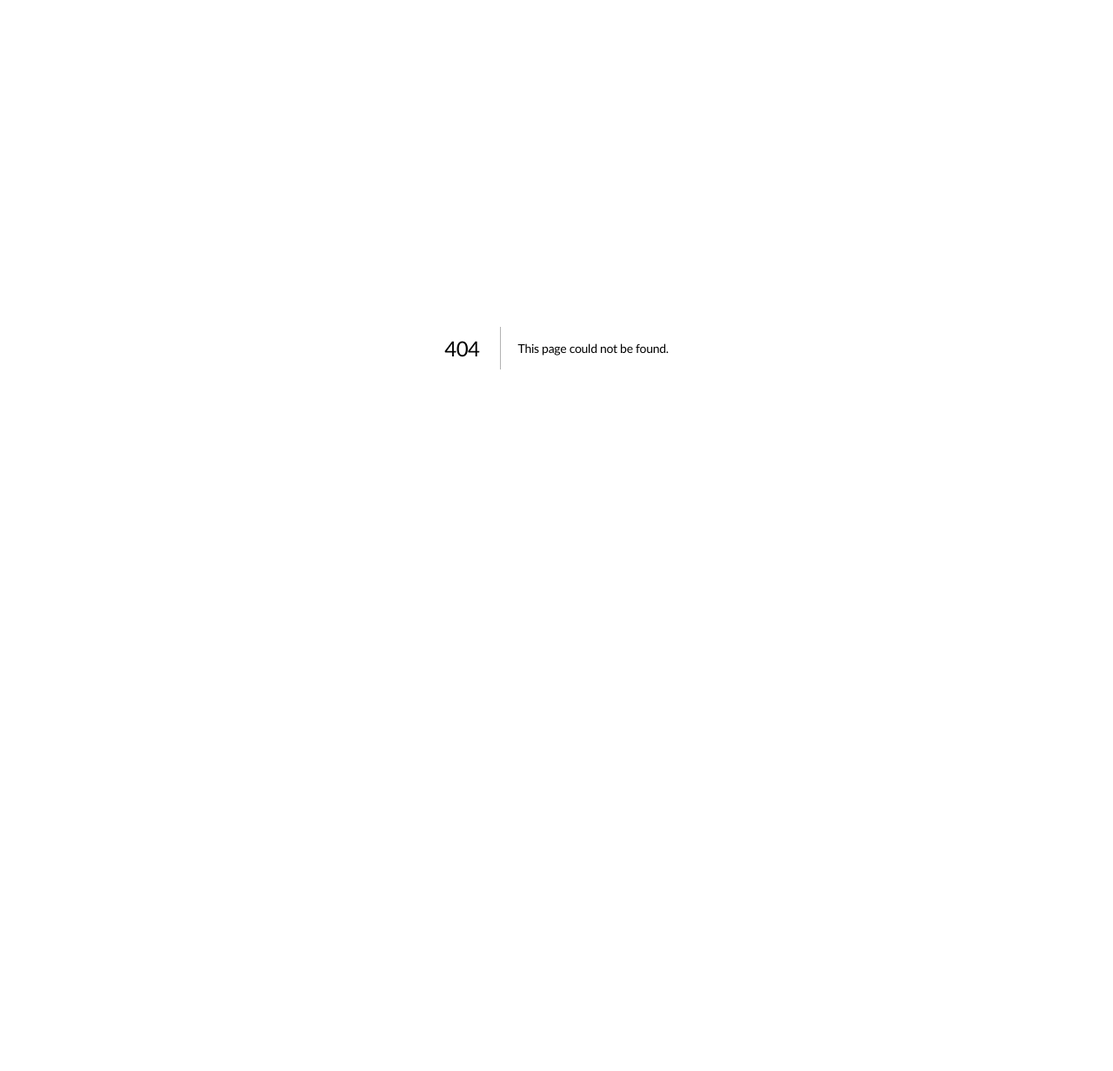
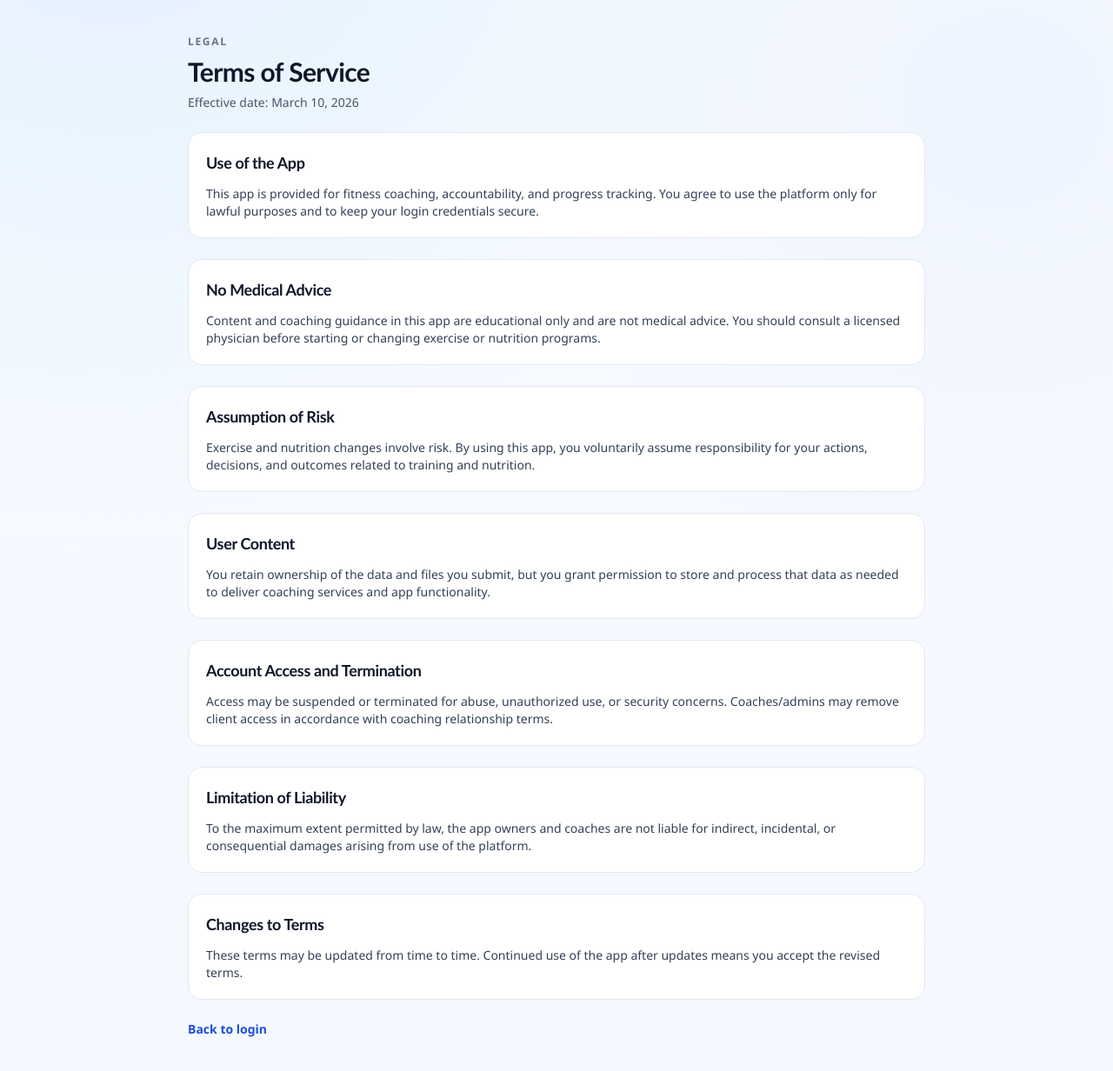
Before and after one commit to ablefitnesstrainer/fitnessapp, a Next.js app: page /terms in a window 1280 px wide. Before the commit this address had no page. Shown: the whole page at 87% size. Before the commit the page ends 800 px from the top, so only its background shows below. Built offline with nearby package versions, Linux system fonts and the light colour scheme.

Commit message:
Add privacy policy and terms pages with footer links

```diff
--- a/app/(app)/layout.tsx
+++ b/app/(app)/layout.tsx
@@ -3,6 +3,7 @@ import { SignOutButton } from "@/components/sign-out-button";
 import { getCurrentAppUser } from "@/services/auth-service";
 import { BrandLogo } from "@/components/brand-logo";
 import { createClient } from "@/lib/supabase-server";
+import Link from "next/link";
 
 export const dynamic = "force-dynamic";
 
@@ -38,9 +39,20 @@ export default async function AppLayout({ children }: { children: React.ReactNod
           </header>
           {children}
           <footer className="mt-6 rounded-2xl border border-amber-200 bg-amber-50/70 px-4 py-3 text-xs text-amber-900">
-            Exercise and nutrition guidance in this app is educational and not medical advice.
-            Consult a licensed physician before starting or changing any exercise or diet program.
-            Participation is voluntary and users are responsible for their own decisions and outcomes.
+            <p>
+              Exercise and nutrition guidance in this app is educational and not medical advice. Consult a licensed physician
+              before starting or changing any exercise or diet program. Participation is voluntary and users are responsible for
+              their own decisions and outcomes.
+            </p>
+            <div className="mt-2 flex flex-wrap items-center gap-3">
+              <Link href="/privacy" className="font-semibold underline decoration-amber-400/70 underline-offset-2 hover:text-amber-950">
+                Privacy Policy
+              </Link>
+              <span>•</span>
+              <Link href="/terms" className="font-semibold underline decoration-amber-400/70 underline-offset-2 hover:text-amber-950">
+                Terms of Service
+              </Link>
+            </div>
           </footer>
         </div>
       </main>
--- a/app/(auth)/layout.tsx
+++ b/app/(auth)/layout.tsx
@@ -1,4 +1,5 @@
 import Image from "next/image";
+import Link from "next/link";
 
 export default function AuthLayout({ children }: { children: React.ReactNode }) {
   return (
@@ -28,7 +29,20 @@ export default function AuthLayout({ children }: { children: React.ReactNode })
             <p>Weekly check-ins with direct coach messaging</p>
           </div>
         </div>
-        <div className="bg-white p-6 sm:p-10">{children}</div>
+        <div className="bg-white p-6 sm:p-10">
+          {children}
+          <div className="mt-6 border-t border-slate-200 pt-4 text-xs text-slate-500">
+            <div className="flex flex-wrap items-center gap-3">
+              <Link href="/privacy" className="font-semibold text-slate-600 hover:text-slate-900">
+                Privacy Policy
+              </Link>
+              <span>•</span>
+              <Link href="/terms" className="font-semibold text-slate-600 hover:text-slate-900">
+                Terms of Service
+              </Link>
+            </div>
+          </div>
+        </div>
       </div>
     </div>
   );
--- /dev/null
+++ b/app/privacy/page.tsx
@@ -0,0 +1,68 @@
+import Link from "next/link";
+
+export default function PrivacyPage() {
+  return (
+    <main className="mx-auto max-w-4xl space-y-6 px-4 py-10 sm:px-6">
+      <div className="space-y-2">
+        <p className="text-xs font-semibold uppercase tracking-[0.14em] text-slate-500">Legal</p>
+        <h1 className="text-3xl font-bold text-slate-900">Privacy Policy</h1>
+        <p className="text-sm text-slate-600">Effective date: March 10, 2026</p>
+      </div>
+
+      <section className="space-y-3 rounded-2xl border border-slate-200 bg-white p-5 text-sm text-slate-700">
+        <h2 className="text-lg font-semibold text-slate-900">What We Collect</h2>
+        <p>
+          We collect account data (name, email, role), coaching data (workouts, nutrition logs, habits, check-ins, messages),
+          and files you upload (such as progress photos and attachments). We also store technical logs needed for security and
+          operations.
+        </p>
+      </section>
+
+      <section className="space-y-3 rounded-2xl border border-slate-200 bg-white p-5 text-sm text-slate-700">
+        <h2 className="text-lg font-semibold text-slate-900">How We Use Data</h2>
+        <p>
+          Your data is used to deliver coaching services, track progress, provide messaging, support account security, and
+          improve app reliability.
+        </p>
+      </section>
+
+      <section className="space-y-3 rounded-2xl border border-slate-200 bg-white p-5 text-sm text-slate-700">
+        <h2 className="text-lg font-semibold text-slate-900">Storage and Security</h2>
+        <p>
+          Data is stored using Supabase/PostgreSQL infrastructure with role-based access controls and row-level security policies
+          where configured. Sensitive files are stored in private buckets with signed access URLs.
+        </p>
+      </section>
+
+      <section className="space-y-3 rounded-2xl border border-slate-200 bg-white p-5 text-sm text-slate-700">
+        <h2 className="text-lg font-semibold text-slate-900">Sharing</h2>
+        <p>
+          We do not sell personal data. Data may be shared with service providers required to run the app (hosting, database,
+          e-signature) and when required by law.
+        </p>
+      </section>
+
+      <section className="space-y-3 rounded-2xl border border-slate-200 bg-white p-5 text-sm text-slate-700">
+        <h2 className="text-lg font-semibold text-slate-900">Your Choices</h2>
+        <p>
+          You can request updates or deletion of personal profile data through your coach/admin. Some data may be retained for
+          legal, billing, and security records.
+        </p>
+      </section>
+
+      <section className="space-y-3 rounded-2xl border border-slate-200 bg-white p-5 text-sm text-slate-700">
+        <h2 className="text-lg font-semibold text-slate-900">Contact</h2>
+        <p>
+          For privacy questions, contact your coach/admin through in-app messages. This policy may be updated periodically, and
+          the effective date will be revised when changes are made.
+        </p>
+      </section>
+
+      <div className="text-sm">
+        <Link href="/login" className="font-semibold text-blue-700 hover:text-blue-800">
+          Back to login
+        </Link>
+      </div>
+    </main>
+  );
+}
--- /dev/null
+++ b/app/terms/page.tsx
@@ -0,0 +1,74 @@
+import Link from "next/link";
+
+export default function TermsPage() {
+  return (
+    <main className="mx-auto max-w-4xl space-y-6 px-4 py-10 sm:px-6">
+      <div className="space-y-2">
+        <p className="text-xs font-semibold uppercase tracking-[0.14em] text-slate-500">Legal</p>
+        <h1 className="text-3xl font-bold text-slate-900">Terms of Service</h1>
+        <p className="text-sm text-slate-600">Effective date: March 10, 2026</p>
+      </div>
+
+      <section className="space-y-3 rounded-2xl border border-slate-200 bg-white p-5 text-sm text-slate-700">
+        <h2 className="text-lg font-semibold text-slate-900">Use of the App</h2>
+        <p>
+          This app is provided for fitness coaching, accountability, and progress tracking. You agree to use the platform only
+          for lawful purposes and to keep your login credentials secure.
+        </p>
+      </section>
+
+      <section className="space-y-3 rounded-2xl border border-slate-200 bg-white p-5 text-sm text-slate-700">
+        <h2 className="text-lg font-semibold text-slate-900">No Medical Advice</h2>
+        <p>
+          Content and coaching guidance in this app are educational only and are not medical advice. You should consult a
+          licensed physician before starting or changing exercise or nutrition programs.
+        </p>
+      </section>
+
+      <section className="space-y-3 rounded-2xl border border-slate-200 bg-white p-5 text-sm text-slate-700">
+        <h2 className="text-lg font-semibold text-slate-900">Assumption of Risk</h2>
+        <p>
+          Exercise and nutrition changes involve risk. By using this app, you voluntarily assume responsibility for your actions,
+          decisions, and outcomes related to training and nutrition.
+        </p>
+      </section>
+
+      <section className="space-y-3 rounded-2xl border border-slate-200 bg-white p-5 text-sm text-slate-700">
+        <h2 className="text-lg font-semibold text-slate-900">User Content</h2>
+        <p>
+          You retain ownership of the data and files you submit, but you grant permission to store and process that data as needed
+          to deliver coaching services and app functionality.
+        </p>
+      </section>
+
+      <section className="space-y-3 rounded-2xl border border-slate-200 bg-white p-5 text-sm text-slate-700">
+        <h2 className="text-lg font-semibold text-slate-900">Account Access and Termination</h2>
+        <p>
+          Access may be suspended or terminated for abuse, unauthorized use, or security concerns. Coaches/admins may remove
+          client access in accordance with coaching relationship terms.
+        </p>
+      </section>
+
+      <section className="space-y-3 rounded-2xl border border-slate-200 bg-white p-5 text-sm text-slate-700">
+        <h2 className="text-lg font-semibold text-slate-900">Limitation of Liability</h2>
+        <p>
+          To the maximum extent permitted by law, the app owners and coaches are not liable for indirect, incidental, or
+          consequential damages arising from use of the platform.
+        </p>
+      </section>
+
+      <section className="space-y-3 rounded-2xl border border-slate-200 bg-white p-5 text-sm text-slate-700">
+        <h2 className="text-lg font-semibold text-slate-900">Changes to Terms</h2>
+        <p>
+          These terms may be updated from time to time. Continued use of the app after updates means you accept the revised terms.
+        </p>
+      </section>
+
+      <div className="text-sm">
+        <Link href="/login" className="font-semibold text-blue-700 hover:text-blue-800">
+          Back to login
+        </Link>
+      </div>
+    </main>
+  );
+}
```
